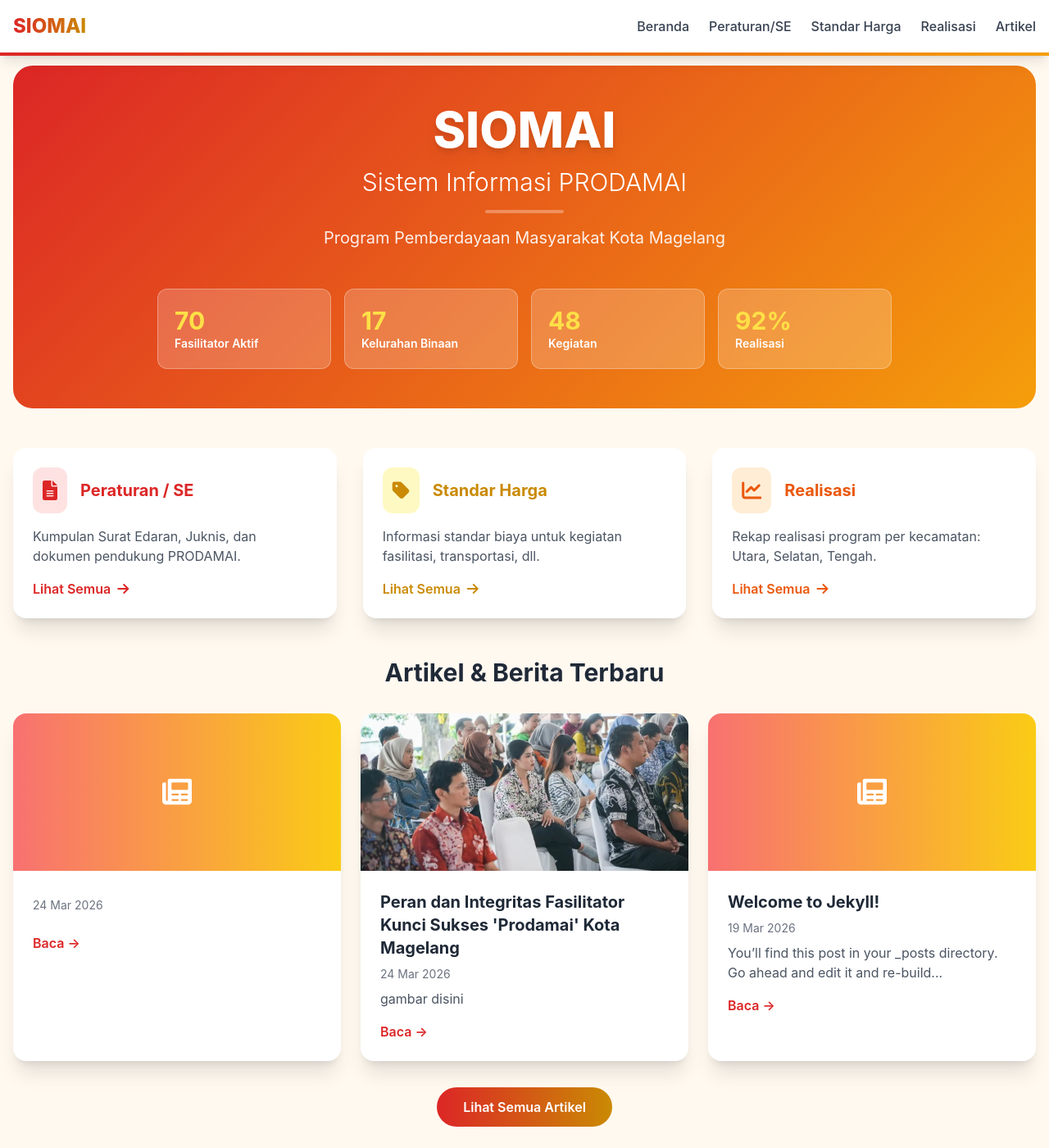
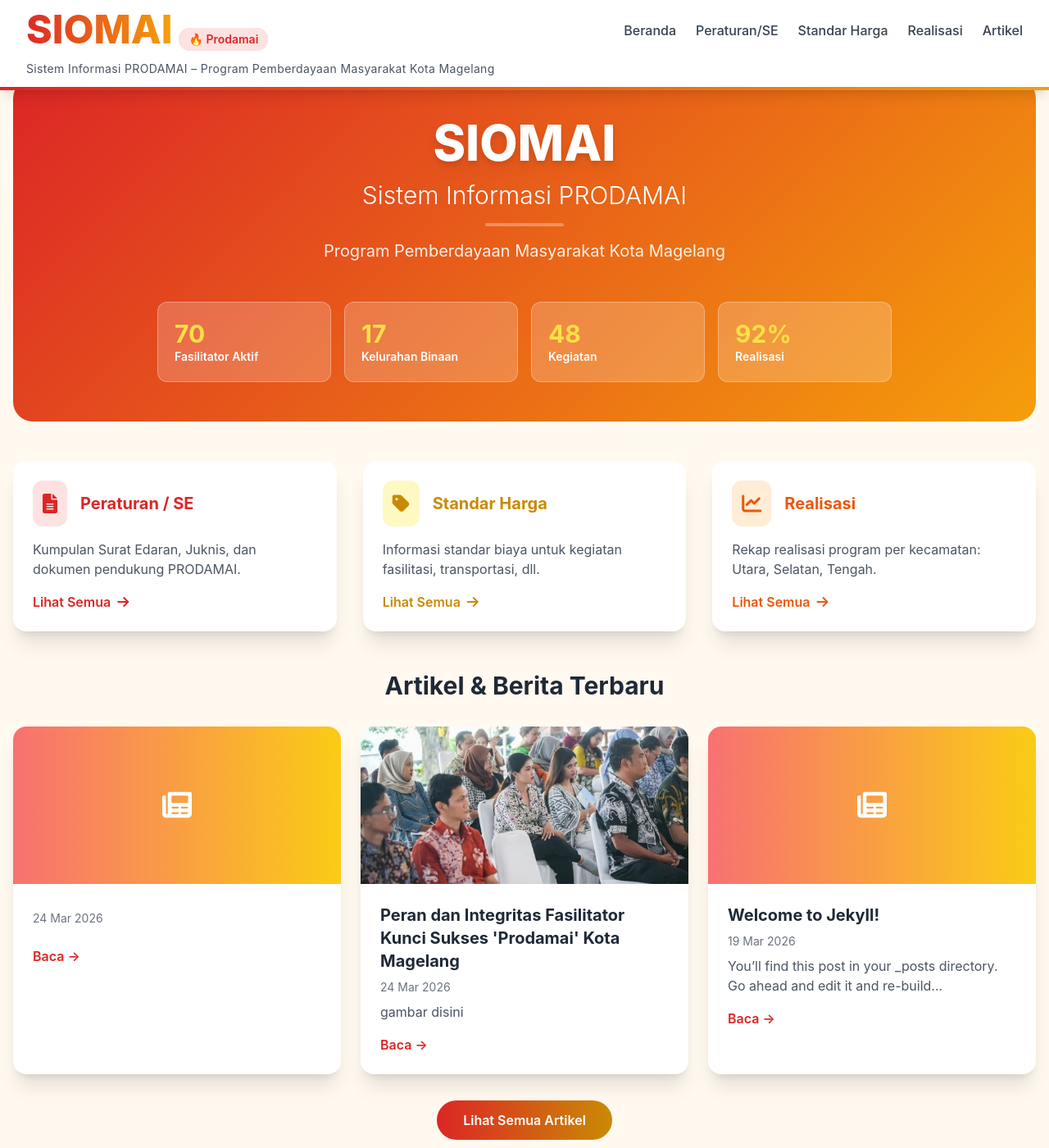
Before and after one commit to fasilitatormgl/siomai, a Jekyll site: the page built from index.html, in a window 1280 px wide and 1400 px high. Shown: the whole window at 82% size. Built offline with Jekyll 4.4.1, drawn with Linux system fonts in a browser that asks for light colours; nearby versions of some CDN libraries.

Commit message:
Update default.html

```diff
--- a/_layouts/default.html
+++ b/_layouts/default.html
@@ -66,35 +66,102 @@
             font-style: italic;
             margin: 1.5rem 0;
         }
+
+        /* Animasi untuk navbar */
+        @keyframes fadeInDown {
+            from {
+                opacity: 0;
+                transform: translateY(-20px);
+            }
+            to {
+                opacity: 1;
+                transform: translateY(0);
+            }
+        }
+        @keyframes gradientShift {
+            0% {
+                background-position: 0% 50%;
+            }
+            50% {
+                background-position: 100% 50%;
+            }
+            100% {
+                background-position: 0% 50%;
+            }
+        }
+        .animate-nav {
+            animation: fadeInDown 0.6s ease-out;
+        }
+        .animated-gradient {
+            background: linear-gradient(90deg, #dc2626, #f59e0b, #dc2626);
+            background-size: 200% auto;
+            animation: gradientShift 3s ease infinite;
+            background-clip: text;
+            -webkit-background-clip: text;
+            color: transparent;
+        }
+        .badge {
+            background: #fde2e2;
+            color: #dc2626;
+            padding: 0.25rem 0.75rem;
+            border-radius: 9999px;
+            font-size: 0.7rem;
+            font-weight: 600;
+            animation: glow 2s infinite;
+        }
+        @keyframes glow {
+            0%, 100% { box-shadow: 0 0 0px rgba(220,38,38,0.2); }
+            50% { box-shadow: 0 0 8px rgba(220,38,38,0.5); }
+        }
     </style>
 </head>
 <body>
-    <!-- Navbar -->
-    <nav class="bg-white shadow-lg fixed w-full z-50 border-b-4" style="border-image: linear-gradient(90deg, #dc2626, #f59e0b) 1;">
-        <div class="max-w-7xl mx-auto px-4">
-            <div class="flex justify-between items-center h-16">
-                <a href="{{ site.baseurl }}/" class="text-2xl font-extrabold bg-gradient-to-r from-red-600 to-yellow-600 bg-clip-text text-transparent hover:opacity-80 transition">
-                    SIOMAI
-                </a>
+    <!-- Navbar Dua Baris dengan Animasi -->
+    <nav class="bg-white shadow-lg fixed w-full z-50 border-b-4 animate-nav" style="border-image: linear-gradient(90deg, #dc2626, #f59e0b) 1;">
+        <div class="max-w-7xl mx-auto px-4 sm:px-6 lg:px-8">
+            <!-- Baris Pertama: Logo + Badge + Menu -->
+            <div class="flex justify-between items-center py-3">
+                <div class="flex items-baseline space-x-2">
+                    <span class="text-4xl md:text-5xl font-extrabold animated-gradient">SIOMAI</span>
+                    <span class="badge text-xs md:text-sm">🔥 Prodamai</span>
+                </div>
+                <!-- Menu Desktop -->
                 <div class="hidden md:flex space-x-6">
-                    <a href="{{ site.baseurl }}/" class="text-gray-700 hover:text-red-600 font-medium">Beranda</a>
-                    <a href="{{ site.baseurl }}/peraturan" class="text-gray-700 hover:text-red-600 font-medium">Peraturan/SE</a>
-                    <a href="{{ site.baseurl }}/standar-harga" class="text-gray-700 hover:text-red-600 font-medium">Standar Harga</a>
-                    <a href="{{ site.baseurl }}/realisasi" class="text-gray-700 hover:text-red-600 font-medium">Realisasi</a>
-                    <a href="{{ site.baseurl }}/artikel" class="text-gray-700 hover:text-red-600 font-medium">Artikel</a>
+                    <a href="{{ site.baseurl }}/" class="text-gray-700 hover:text-red-600 font-medium transition-colors duration-200">Beranda</a>
+                    <a href="{{ site.baseurl }}/peraturan" class="text-gray-700 hover:text-red-600 font-medium transition-colors duration-200">Peraturan/SE</a>
+                    <a href="{{ site.baseurl }}/standar-harga" class="text-gray-700 hover:text-red-600 font-medium transition-colors duration-200">Standar Harga</a>
+                    <a href="{{ site.baseurl }}/realisasi" class="text-gray-700 hover:text-red-600 font-medium transition-colors duration-200">Realisasi</a>
+                    <a href="{{ site.baseurl }}/artikel" class="text-gray-700 hover:text-red-600 font-medium transition-colors duration-200">Artikel</a>
                 </div>
+                <!-- Tombol Mobile Menu -->
+                <button id="menuBtn" class="md:hidden text-gray-700 focus:outline-none">
+                    <i class="fas fa-bars text-2xl"></i>
+                </button>
             </div>
+            <!-- Baris Kedua: Tagline (hanya di desktop) -->
+            <div class="hidden md:block pb-3">
+                <p class="text-gray-600 text-sm tracking-wide">Sistem Informasi PRODAMAI – Program Pemberdayaan Masyarakat Kota Magelang</p>
+            </div>
+        </div>
+
+        <!-- Mobile Menu (collapsible) -->
+        <div id="mobileMenu" class="md:hidden hidden bg-white border-t border-gray-100 px-4 pb-4">
+            <a href="{{ site.baseurl }}/" class="block py-2 text-gray-700 hover:text-red-600">Beranda</a>
+            <a href="{{ site.baseurl }}/peraturan" class="block py-2 text-gray-700 hover:text-red-600">Peraturan/SE</a>
+            <a href="{{ site.baseurl }}/standar-harga" class="block py-2 text-gray-700 hover:text-red-600">Standar Harga</a>
+            <a href="{{ site.baseurl }}/realisasi" class="block py-2 text-gray-700 hover:text-red-600">Realisasi</a>
+            <a href="{{ site.baseurl }}/artikel" class="block py-2 text-gray-700 hover:text-red-600">Artikel</a>
         </div>
     </nav>
 
-    <!-- Konten Utama -->
-    <main class="pt-20 pb-12">
+    <!-- Konten Utama (diberi padding-top agar tidak tertutup navbar) -->
+    <main class="pt-24 pb-12">
         <div class="max-w-7xl mx-auto px-4">
             {{ content }}
         </div>
     </main>
 
-    <!-- Footer -->
+    <!-- Footer (tidak berubah) -->
     <footer class="bg-gray-900 text-white py-12">
         <div class="max-w-7xl mx-auto px-4">
             <div class="grid md:grid-cols-4 gap-8">
```
Also changed, not shown: other parts of _layouts/default.html (+12 -1 lines).
